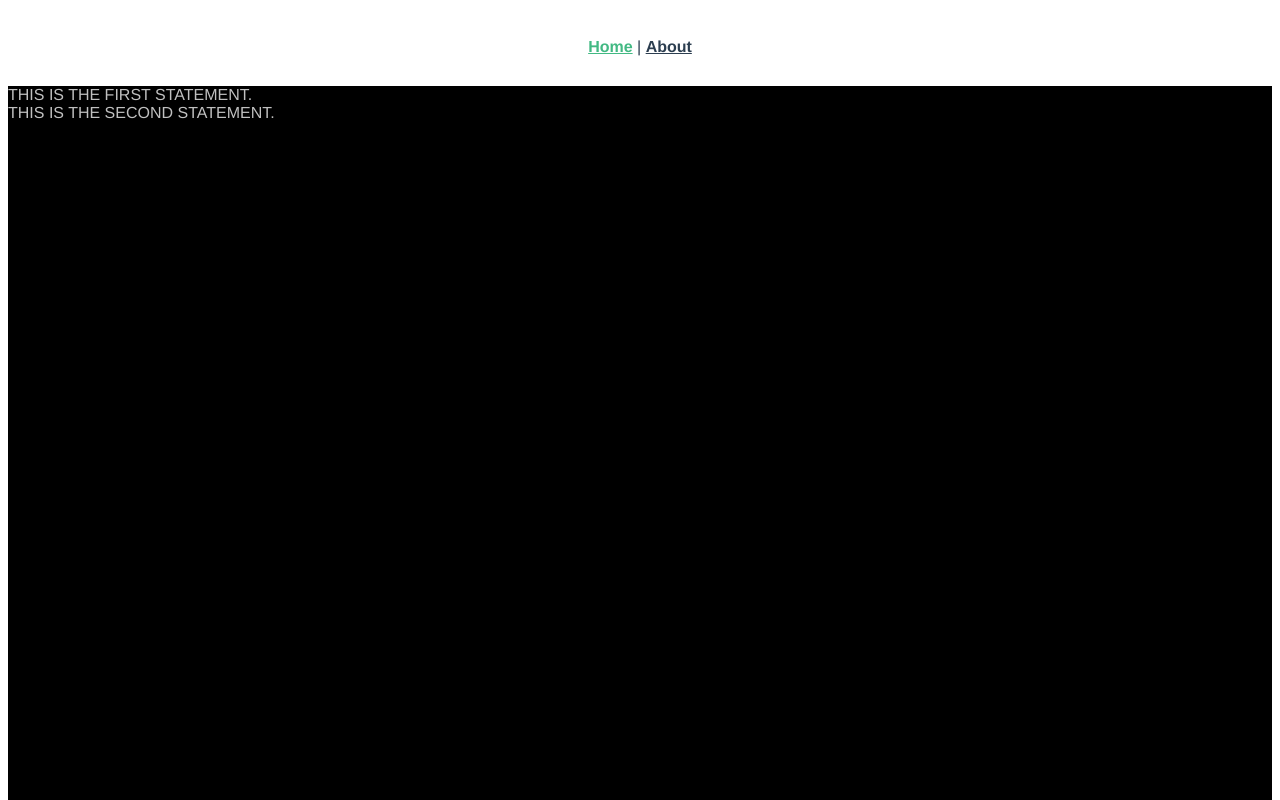
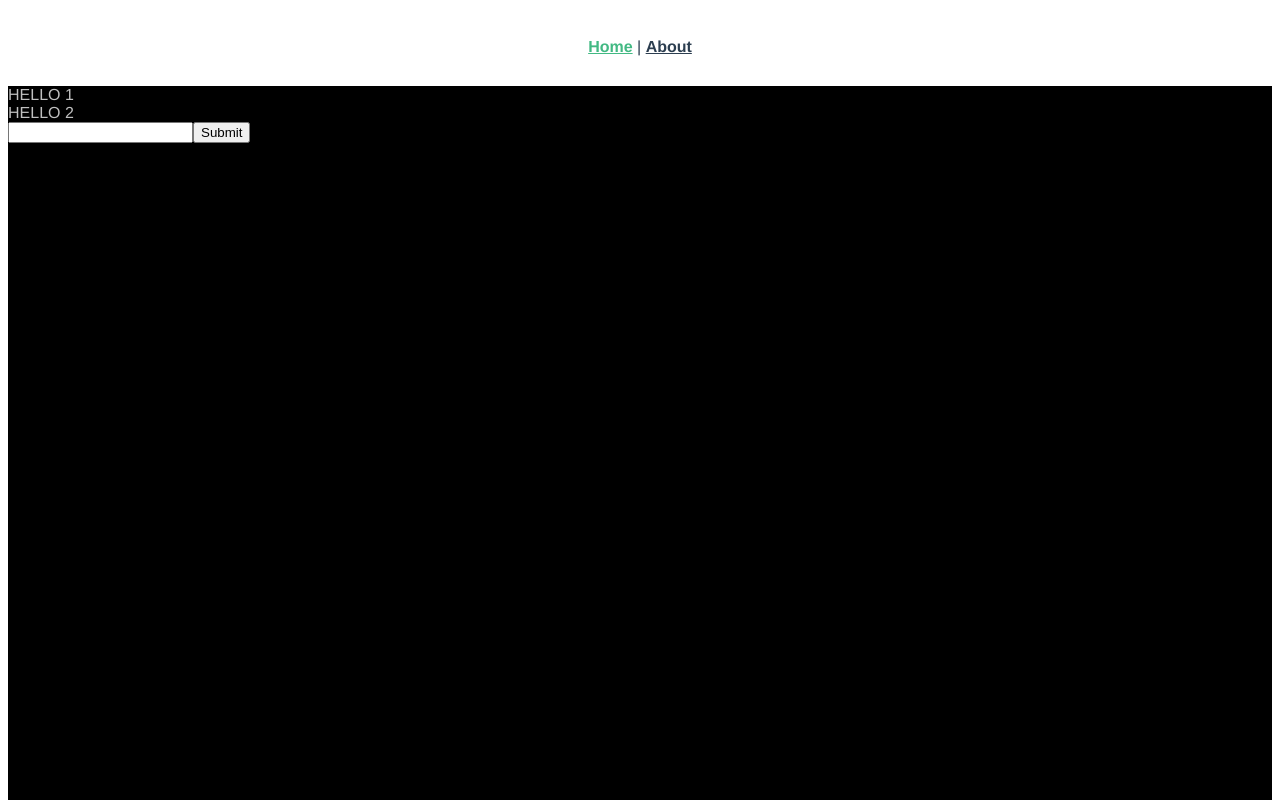
Before and after one commit to rcvink/nowhere, a Vue app: page / in a window 1280 px wide. Shown: the top 800 px of the page. Built offline with nearby package versions, Linux system fonts and the light colour scheme.

Commit message:
Add inputted statement to History

```diff
--- a/src/components/Monitor.vue
+++ b/src/components/Monitor.vue
@@ -1,24 +1,32 @@
 <template>
     <div class="monitor">
-        <History :statements="initialStatements"/>
+        <History :statements="statements"/>
+        <Input @input="handleInput"/>
     </div>
 </template>
 
 <script lang="ts">
-import { Component, Prop, Vue } from 'vue-property-decorator';
+import Vue from 'vue';
 import History from '@/components/History.vue';
+import Input from '@/components/Input.vue';
 
-@Component({
+export default Vue.extend({
+    name: 'Monitor',
     components: {
         History,
+        Input,
     },
-})
-export default class Monitor extends Vue {
-    private initialStatements = [
-        'This is the first statement.',
-        'This is the second statement.',
-    ];
-}
+    data() {
+        return {
+            statements: ['Hello 1', 'Hello 2'],
+        };
+    },
+    methods: {
+        handleInput(statement: string) {
+            this.statements.push(statement);
+        },
+    },
+});
 
 </script>
 
```
